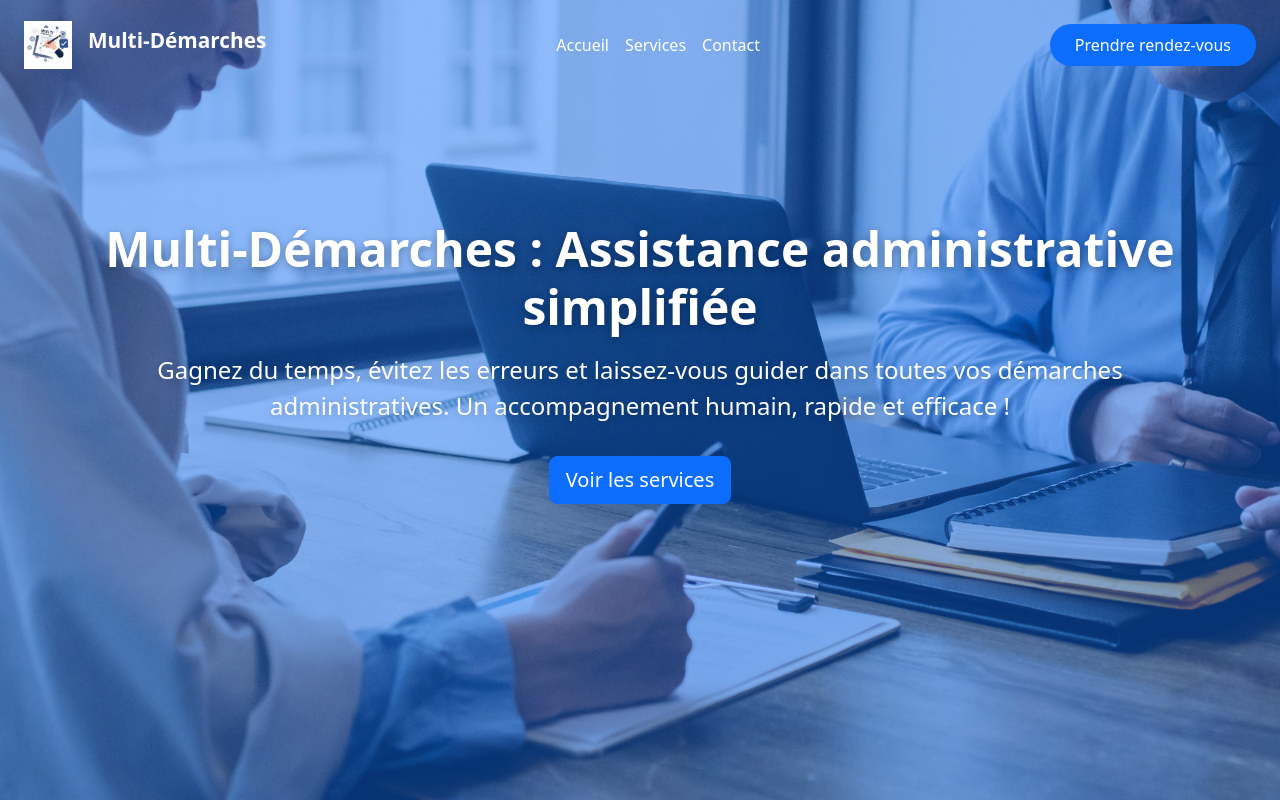
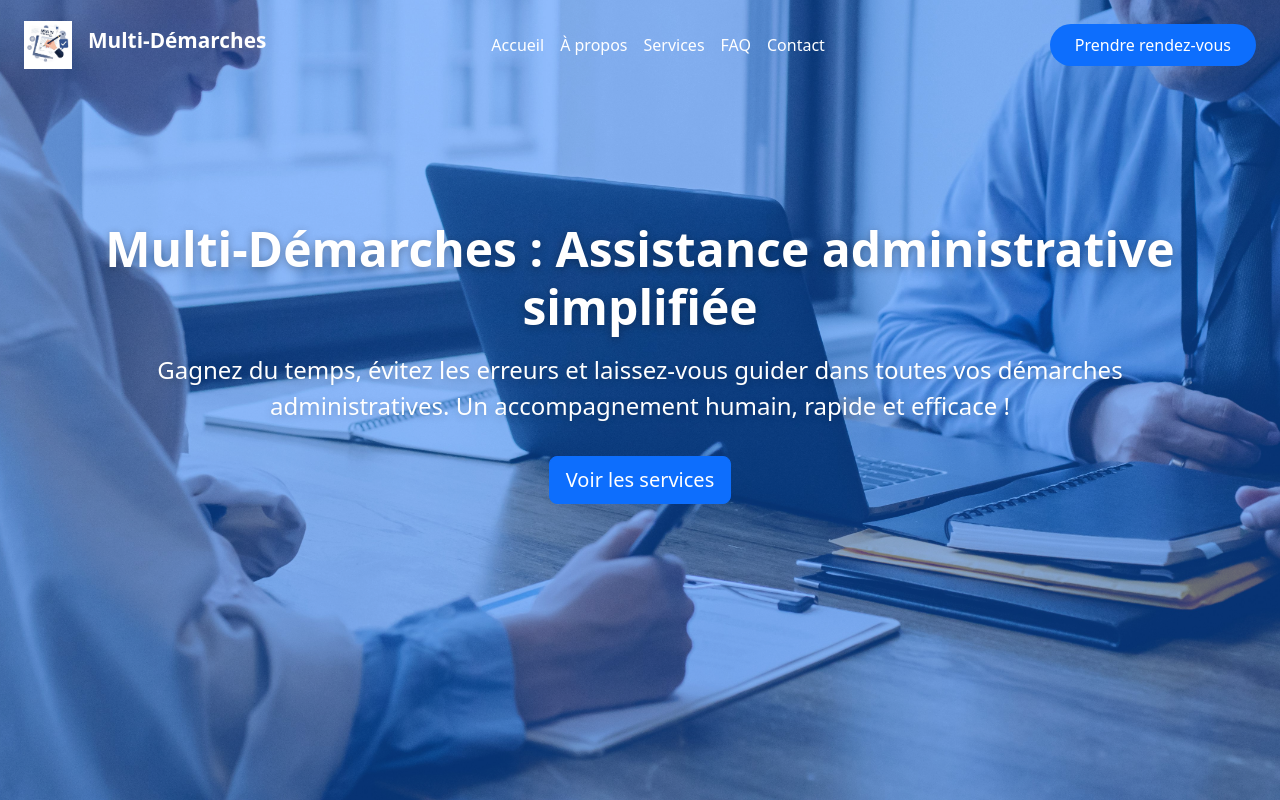
Before and after one commit to Sullivankow/multidemarches, a PHP site: page / in a window 1280 px wide. Run offline with PHP 8.4, Linux system fonts and the light colour scheme.

Commit message:
Edited menu

```diff
--- a/template/header.php
+++ b/template/header.php
@@ -34,8 +34,14 @@
                     <li class="nav-item ">
                         <a class="nav-link active text-white" aria-current="page" href="#">Accueil</a>
                     </li>
+                    <li class="nav-item ">
+                        <a class="nav-link active text-white" aria-current="page" href="#">À propos</a>
+                    </li>
                     <li class="nav-item">
                         <a class="nav-link text-white" href="#services">Services</a>
+                    </li>
+                    <li class="nav-item ">
+                        <a class="nav-link active text-white" aria-current="page" href="#">FAQ</a>
                     </li>
                     <li class="nav-item">
                         <a class="nav-link text-white" href="#contact">Contact</a>
```
